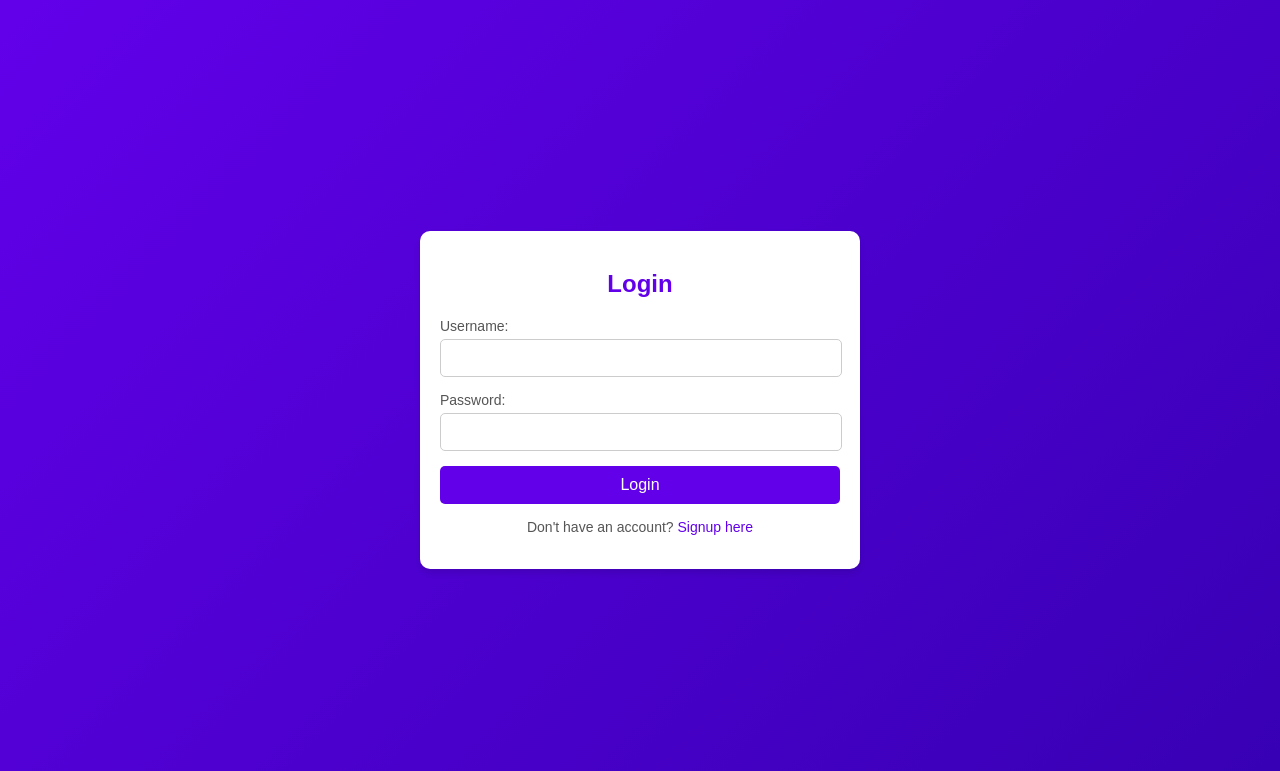
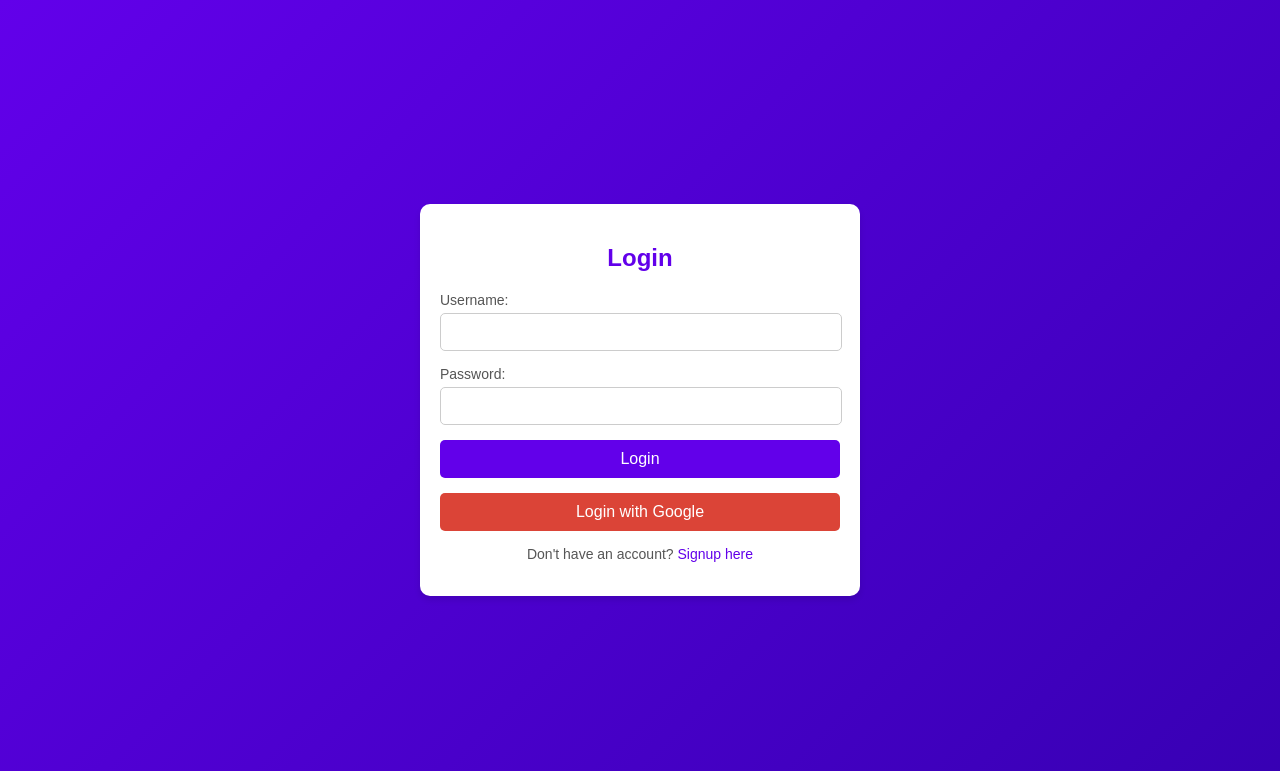
Before and after one commit to yashkatiyar2503/speech_translator, a Flask app: page /login in a window 1280 px wide. Shown: the top 771 px of the page. Run offline with Flask 3, Linux system fonts and the light colour scheme.

Commit message:
Update login.html

```diff
--- a/App/templates/login.html
+++ b/App/templates/login.html
@@ -58,6 +58,13 @@
         .auth-box button:hover {
             background: #3700b3;
         }
+        .auth-box .google-login {
+            margin-top: 15px;
+            background: #db4437;
+        }
+        .auth-box .google-login:hover {
+            background: #a33128;
+        }
         .auth-box p {
             margin-top: 15px;
             font-size: 14px;
@@ -82,6 +89,7 @@
             <input type="password" id="password" name="password" required>
             <button type="submit">Login</button>
         </form>
+        <button class="google-login" onclick="window.location.href='/login/google';">Login with Google</button>
         <p>Don't have an account? <a href="/signup">Signup here</a></p>
     </div>
 </body>
```
